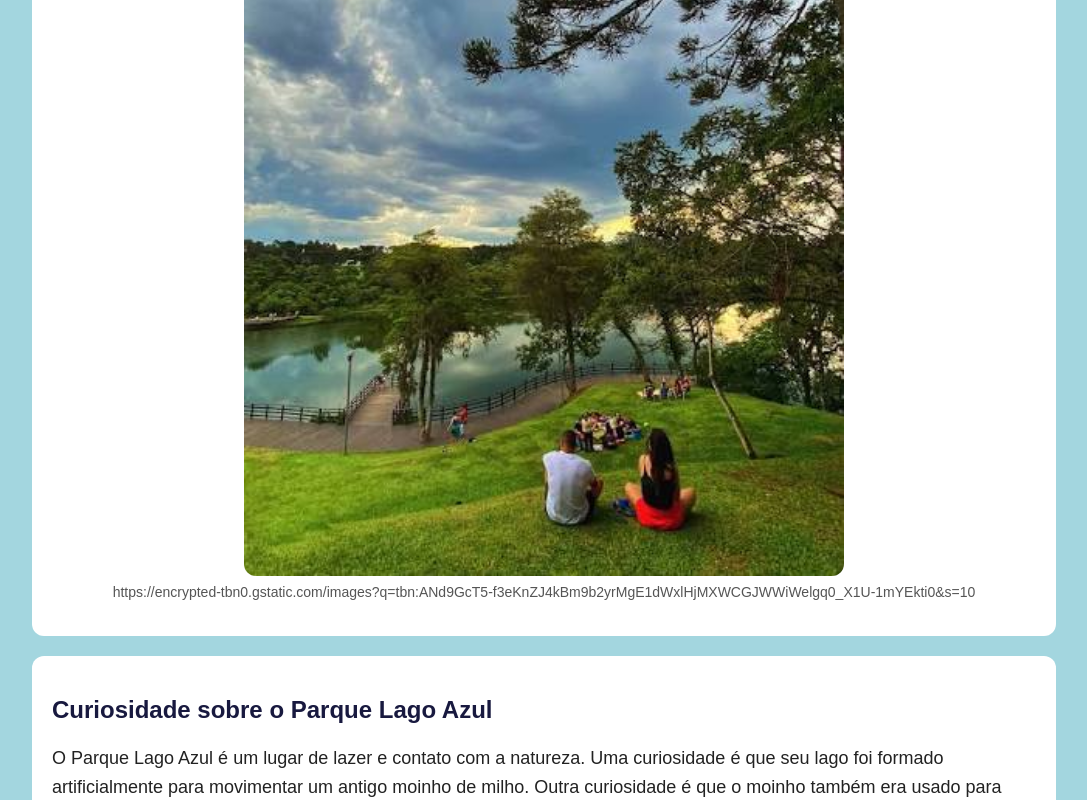
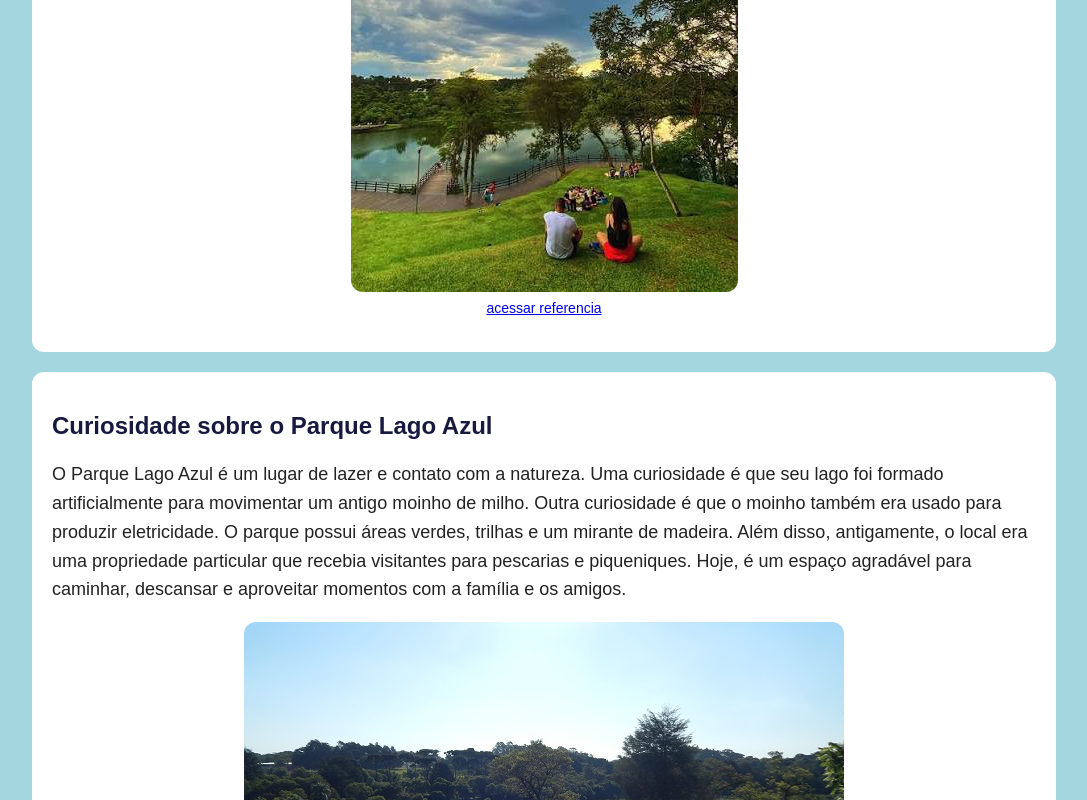
Before and after one commit to rafaelajesusalmeida-dotcom/tarefa.ed.digital, a plain HTML site: page index.html in a window 1280 px wide. Shown: the part 3417-4217 px from the top of the page, without its empty margins (96-1183 px from the left). Drawn offline with Linux system fonts and the light colour scheme.

Commit message:
atualizei o style

```diff
--- a/index.html
+++ b/index.html
@@ -99,7 +99,9 @@
                 <figure>
                     <img src="imagem5.jpeg" alt="Um casal aproveitando um fim de tarde no morro que tem no parque.">
                     <figcaption>
-                        https://encrypted-tbn0.gstatic.com/images?q=tbn:ANd9GcT5-f3eKnZJ4kBm9b2yrMgE1dWxlHjMXWCGJWWiWelgq0_X1U-1mYEkti0&s=10
+                       <a href="https://www.facebook.com/ParqueLagoAzul/" target="_blank" rel="noopener noroferrer">
+                            acessar referencia
+                        </a>
                     </figcaption>
                 </figure>
         </section>
```
